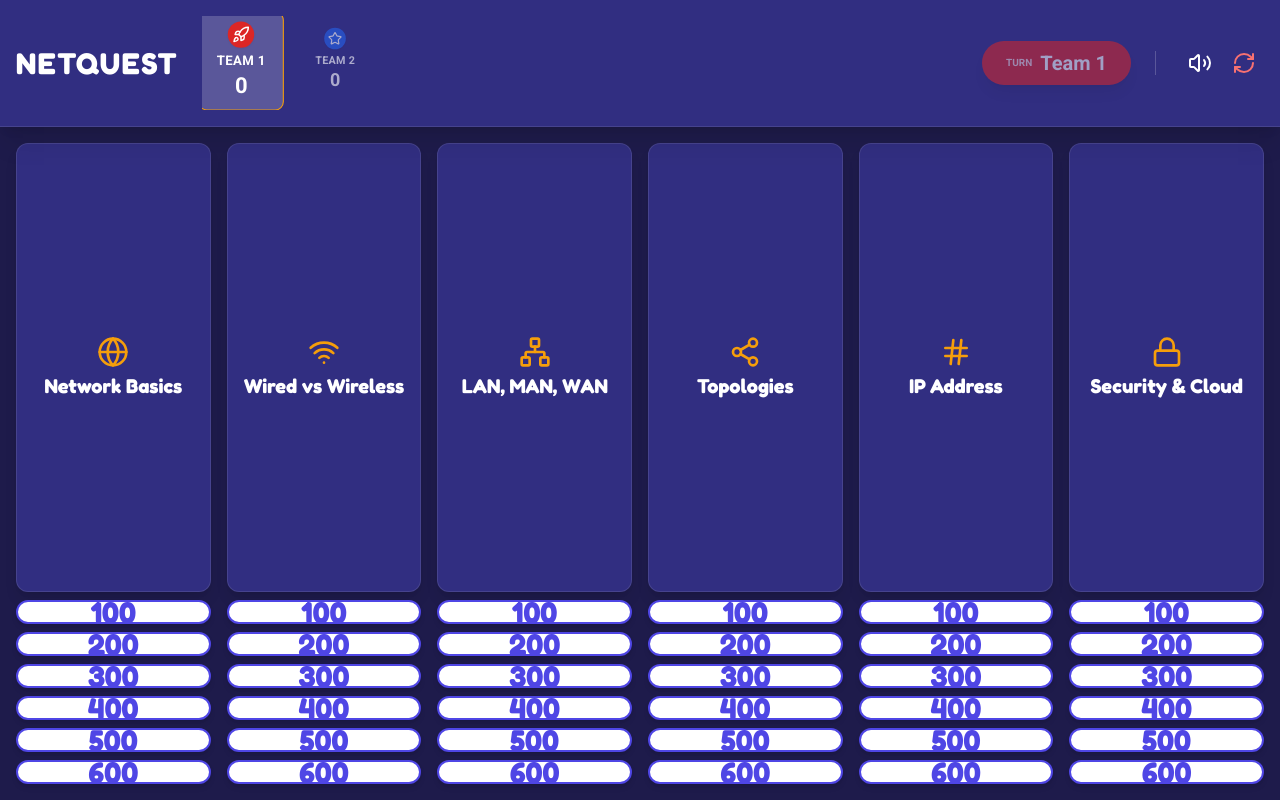
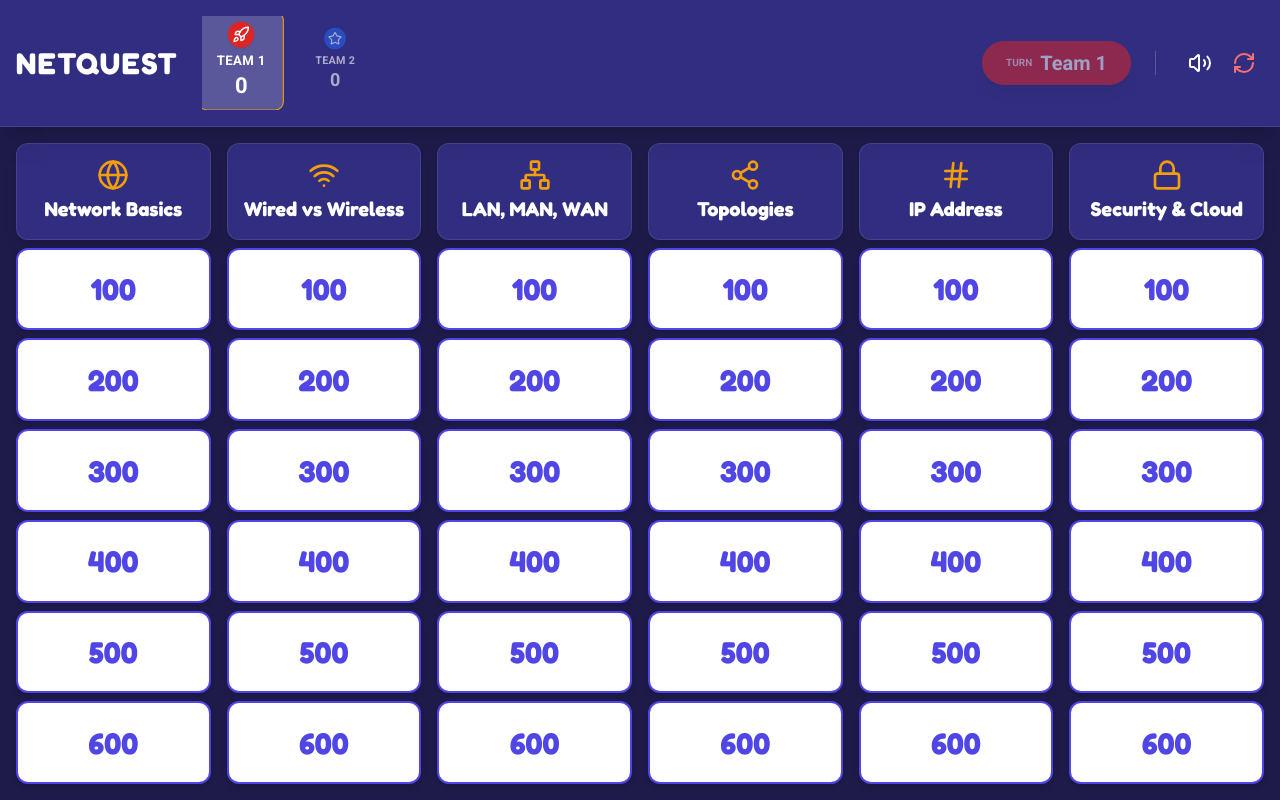
Before and after one commit to arjankc/netquest, a React (Vite) app: page / in a window 1280 px wide. Both pictures are taken after a click on the button "START GAME". Built offline with nearby package versions, Linux system fonts and the light colour scheme.

Commit message:
fix(GameBoard): Improve layout for category headers
Adjusted the category header to flex-1, allowing it to share vertical space more equitably with question buttons. This ensures a more balanced visual distribution and prevents content overflow.

```diff
--- a/components/GameBoard.tsx
+++ b/components/GameBoard.tsx
@@ -39,14 +39,13 @@ export const GameBoard: React.FC<Props> = ({ gameState, onQuestionSelect }) => {
           const Icon = IconMap[cat.iconName] || Globe;
           return (
             <div key={cat.id} className="flex flex-col gap-1 md:gap-2 h-full min-h-0">
-              {/* Category Header */}
-              <div className="bg-game-surface p-1 md:p-2 rounded-lg md:rounded-xl text-center shadow-lg border border-white/10 flex flex-col items-center justify-center group hover:bg-white/5 transition-colors shrink-0 basis-16 md:basis-auto md:flex-[2]">
+              {/* Category Header - Now flex-1 to share space equally with buttons */}
+              <div className="flex-1 bg-game-surface p-1 md:p-2 rounded-lg md:rounded-xl text-center shadow-lg border border-white/10 flex flex-col items-center justify-center group hover:bg-white/5 transition-colors min-h-0">
                 <Icon className="text-game-accent mb-1 w-4 h-4 md:w-6 md:h-6 lg:w-8 lg:h-8 group-hover:scale-110 transition-transform" />
                 <h3 className="font-display font-bold text-white text-xs md:text-sm lg:text-lg xl:text-xl leading-tight truncate w-full px-1">{cat.title}</h3>
               </div>
 
-              {/* Questions */}
-              <div className="flex-1 flex flex-col gap-1 md:gap-2 min-h-0">
+              {/* Questions - Rendered directly in parent flex container to ensure equal distribution */}
               {cat.questions.map((q) => {
                 const isAnswered = gameState.answeredQuestions.includes(q.id);
 
@@ -71,7 +70,6 @@ export const GameBoard: React.FC<Props> = ({ gameState, onQuestionSelect }) => {
                 );
               })}
             </div>
-            </div>
           );
         })}
       </div>
```
Lines whose indentation alone changed are shown as unchanged.
